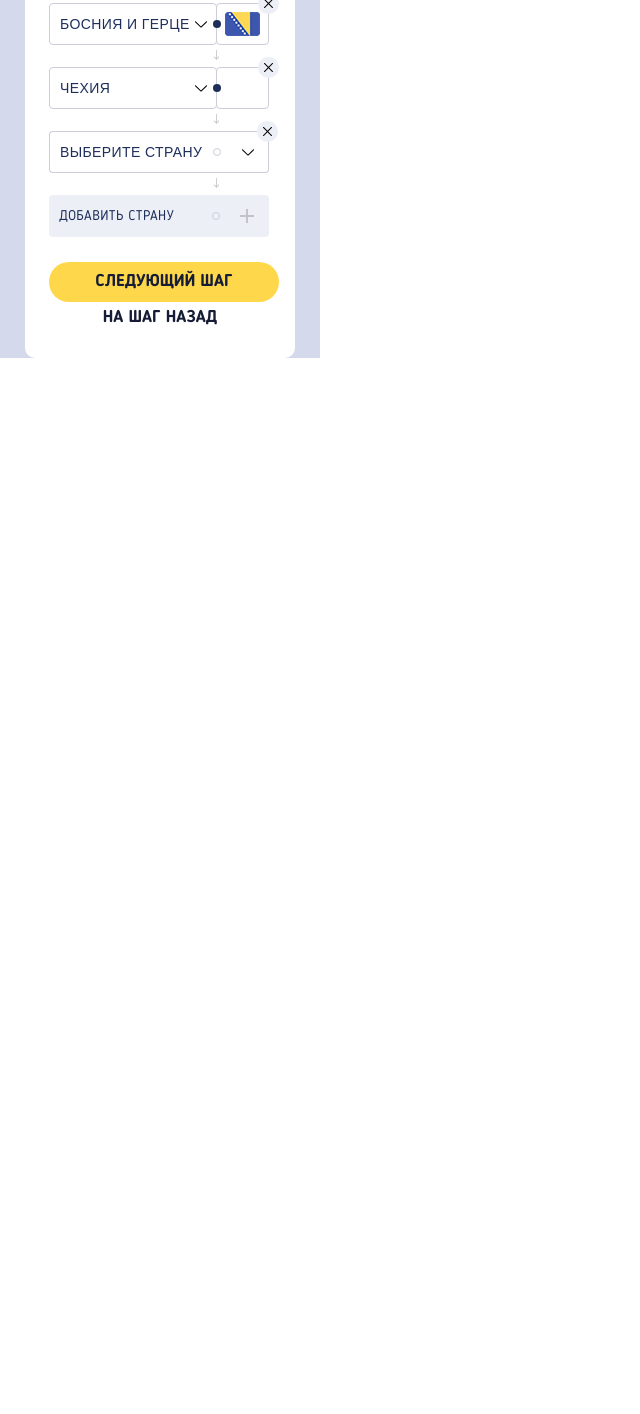
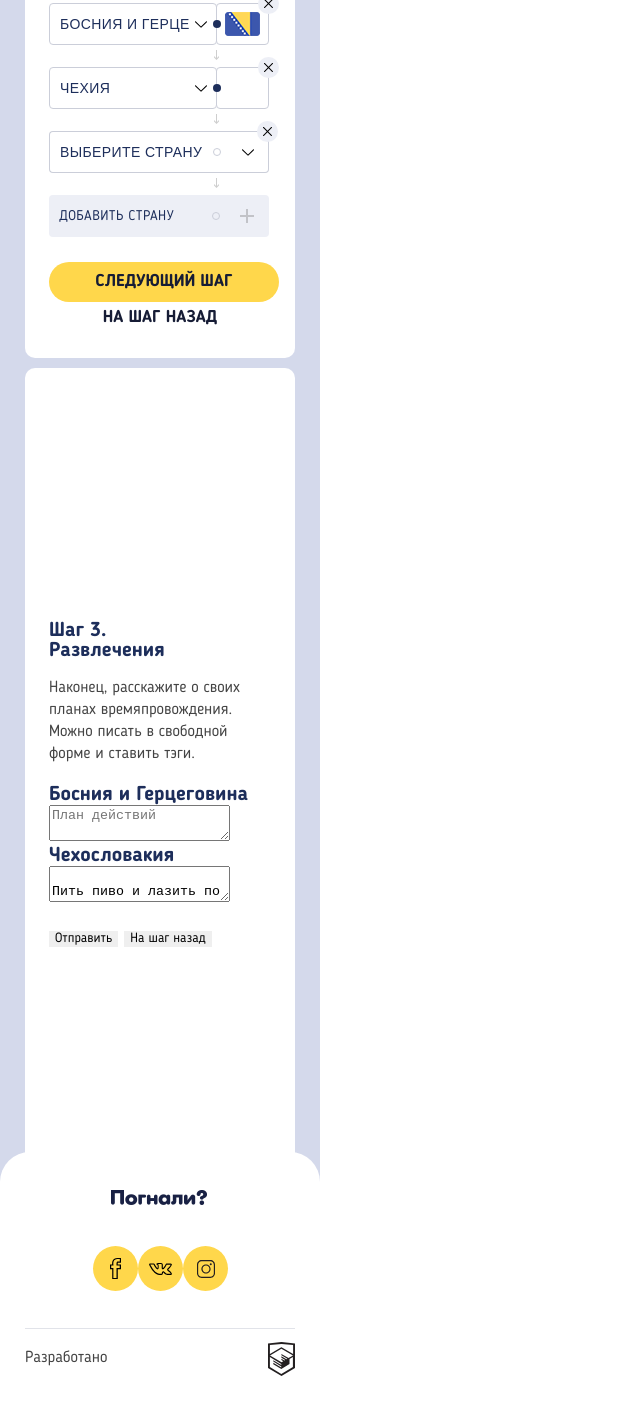
Before and after one commit to HunteX/1316157-pognali-19, a website: page source/form.html in a window 1280 px wide. Shown: the part 2082-3496 px from the top of the page, without its empty margins (0-640 px from the left). Before the commit the page ends 2450 px from the top, so only its background shows below. Drawn offline with nearby package versions, Linux system fonts and the light colour scheme; files that its build step writes are made by us from their sources.

Commit message:
добавил шаг3 и вернул футер

```diff
--- a/source/form.html
+++ b/source/form.html
@@ -265,7 +265,8 @@
           <li class="step2__item">
             <div class="super-select">
               <label>
-                <input type="text" class="super-select__element super-select__element--empty" disabled value="Выберите страну">
+                <input type="text" class="super-select__element super-select__element--empty" disabled
+                  value="Выберите страну">
               </label>
               <div class="super-select__flag super-select__flag--empty"></div>
               <div class="super-select__dotnext super-select__dotnext--empty"></div>
@@ -279,72 +280,72 @@
         <button type="button" class="button step2__prev">На шаг назад</button>
       </section>
 
-      <!--      <section class="step-new step3">-->
-      <!--        <div class="step3__wrapper">-->
-      <!--          <header class="step3__header">Шаг 3. Развлечения</header>-->
-      <!--          <p class="step3__description">-->
-      <!--            Наконец, расскажите о своих планах времяпровождения. Можно писать в свободной форме и ставить тэги.-->
-      <!--          </p>-->
-      <!--          <ul class="step3__list hobbies">-->
-      <!--            <li class="hobbies__item">-->
-      <!--              <div class="hobbies__header">-->
-      <!--                <div class="hobbies__country">Босния и Герцеговина</div>-->
-      <!--                <div class="hobbies__flag hobbies__flag&#45;&#45;bag"></div>-->
-      <!--              </div>-->
-      <!--              <label>-->
-      <!--                <textarea placeholder="План действий" class="hobbies__text"></textarea>-->
-      <!--              </label>-->
-      <!--            </li>-->
-      <!--            <li class="hobbies__item">-->
-      <!--              <div class="hobbies__header">-->
-      <!--                <div class="hobbies__country">Чехословакия</div>-->
-      <!--                <div class="hobbies__flag hobbies__flag&#45;&#45;cz"></div>-->
-      <!--              </div>-->
-      <!--              <label>-->
-      <!--                <textarea placeholder="План действий" class="hobbies__text">-->
-      <!--                  Пить пиво и лазить по старым замкам, наслаждаться архитектурой и вот это все.-->
-      <!--                </textarea>-->
-      <!--              </label>-->
-      <!--            </li>-->
-      <!--          </ul>-->
-      <!--          <button type="button" class="button button-next">Отправить</button>-->
-      <!--          <button type="button" class="button button-prev">На шаг назад</button>-->
-      <!--        </div>-->
-      <!--      </section>-->
+      <section class="step-new step3">
+        <div class="step-new__header">
+          <header class="step3__header">Шаг 3.<br> Развлечения</header>
+          <p class="step-new__description">
+            Наконец, расскажите о своих планах времяпровождения. Можно писать в свободной форме и ставить тэги.
+          </p>
+          <ul class="step3__list hobbies">
+            <li class="hobbies__item">
+              <div class="hobbies__header">
+                <div class="hobbies__country">Босния и Герцеговина</div>
+                <div class="hobbies__flag hobbies__flag--bag"></div>
+              </div>
+              <label>
+                <textarea placeholder="План действий" class="hobbies__text"></textarea>
+              </label>
+            </li>
+            <li class="hobbies__item">
+              <div class="hobbies__header">
+                <div class="hobbies__country">Чехословакия</div>
+                <div class="hobbies__flag hobbies__flag--cz"></div>
+              </div>
+              <label>
+                      <textarea placeholder="План действий" class="hobbies__text">
+                        Пить пиво и лазить по старым замкам, наслаждаться архитектурой и вот это все.
+                      </textarea>
+              </label>
+            </li>
+          </ul>
+          <button type="button" class="button button-next">Отправить</button>
+          <button type="button" class="button button-prev">На шаг назад</button>
+        </div>
+      </section>
     </div>
   </section>
 </main>
 
-<!--<footer class="page-footer footer">-->
-<!--  <div class="global-wrapper footer__wrapper">-->
-<!--    <div class="footer__header"></div>-->
+<footer class="page-footer footer">
+  <div class="global-wrapper footer__wrapper">
+    <div class="footer__header"></div>
 
-<!--    <div class="footer__socials social">-->
-<!--      <ul class="social__list">-->
-<!--        <li class="social__item social__item&#45;&#45;colored" aria-label="Facebook">-->
-<!--          <a href="https://facebook.com">-->
-<!--            <div class="social__icon social__icon&#45;&#45;fb"></div>-->
-<!--          </a>-->
-<!--        </li>-->
-<!--        <li class="social__item social__item&#45;&#45;colored" aria-label="Vkontakte">-->
-<!--          <a href="https://vk.com">-->
-<!--            <div class="social__icon social__icon&#45;&#45;vk"></div>-->
-<!--          </a>-->
-<!--        </li>-->
-<!--        <li class="social__item social__item&#45;&#45;colored" aria-label="Instagram">-->
-<!--          <a href="https://instagram.com">-->
-<!--            <div class="social__icon social__icon&#45;&#45;ig"></div>-->
-<!--          </a>-->
-<!--        </li>-->
-<!--      </ul>-->
-<!--    </div>-->
+    <div class="footer__socials social">
+      <ul class="social__list">
+        <li class="social__item social__item--colored" aria-label="Facebook">
+          <a href="https://facebook.com">
+            <div class="social__icon social__icon--fb"></div>
+          </a>
+        </li>
+        <li class="social__item social__item--colored" aria-label="Vkontakte">
+          <a href="https://vk.com">
+            <div class="social__icon social__icon--vk"></div>
+          </a>
+        </li>
+        <li class="social__item social__item--colored" aria-label="Instagram">
+          <a href="https://instagram.com">
+            <div class="social__icon social__icon--ig"></div>
+          </a>
+        </li>
+      </ul>
+    </div>
 
-<!--    <div class="footer__copyright">-->
-<!--      <div class="footer__copy-text">Разработано</div>-->
-<!--      <a class="footer__copy-link" href="https://htmlacademy.ru">&nbsp;</a>-->
-<!--    </div>-->
-<!--  </div>-->
-<!--</footer>-->
+    <div class="footer__copyright">
+      <div class="footer__copy-text">Разработано</div>
+      <a class="footer__copy-link" href="https://htmlacademy.ru">&nbsp;</a>
+    </div>
+  </div>
+</footer>
 
 <script src="js/menu.js"></script>
 </body>
--- a/source/less/form/index.less
+++ b/source/less/form/index.less
@@ -9,3 +9,4 @@
 @import "calendar";
 @import "step2";
 @import "super-select";
+@import "step3";
--- /dev/null
+++ b/source/less/form/step3.less
@@ -0,0 +1,11 @@
+@import "../shared/colors";
+@import "../shared/vars";
+
+.step3 {
+  min-height: 832px;
+
+  &__list {
+    list-style: none;
+    padding: 0;
+  }
+}
```
